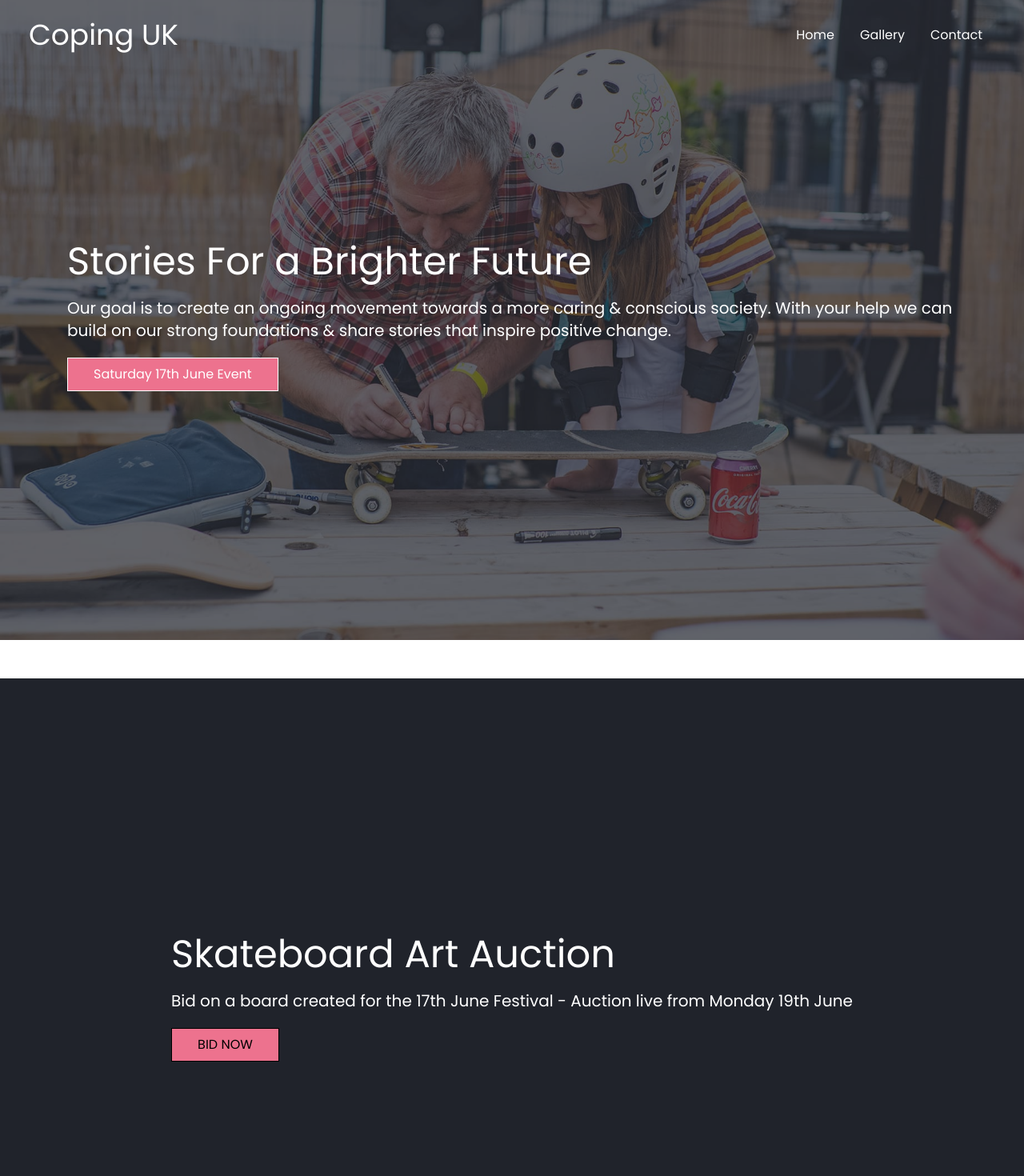
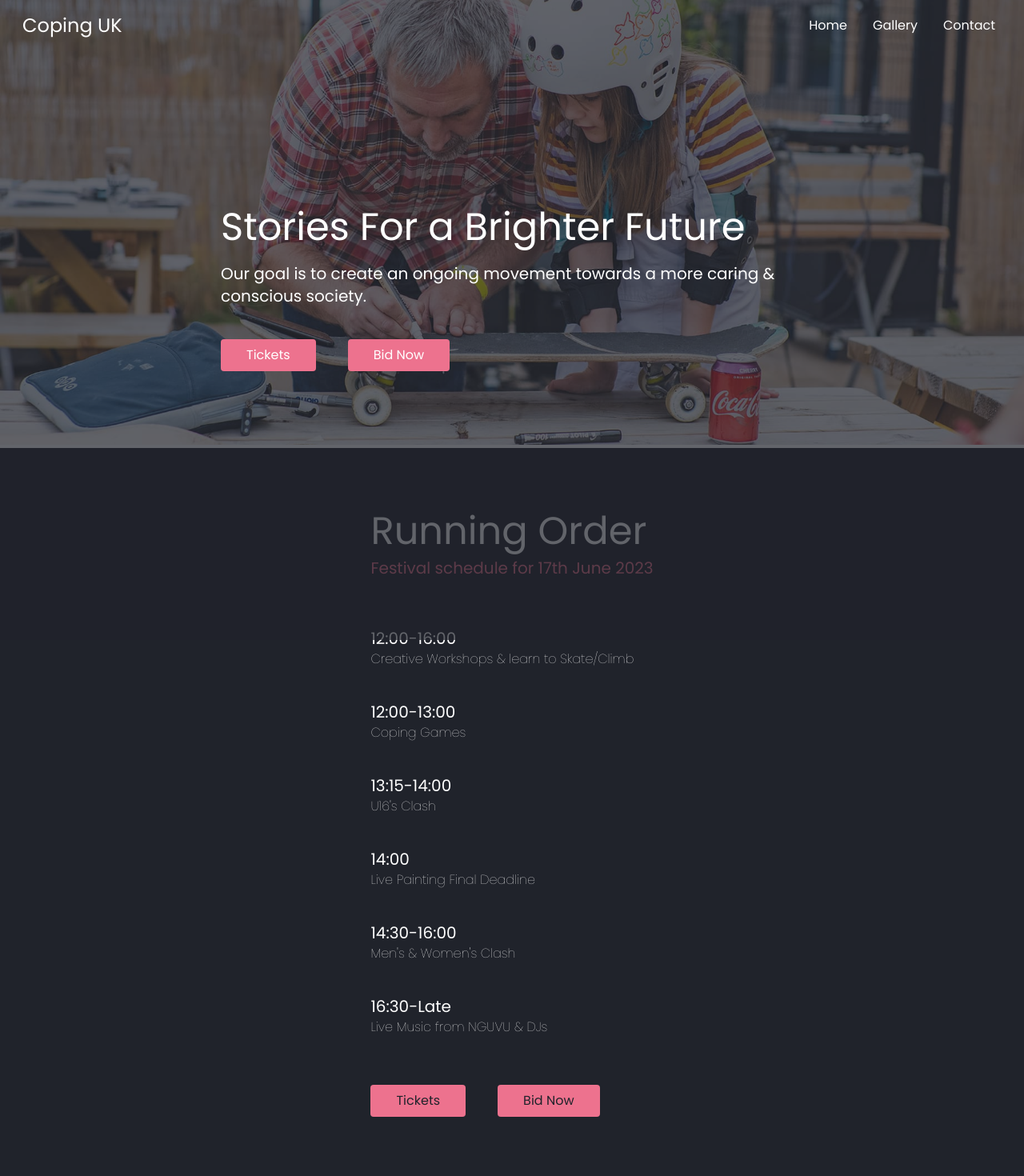
Before and after one commit to WilHesk/coping2023, a Next.js app: page / in a window 1280 px wide. Shown: the top 1470 px of the page at 80% size. Built offline with nearby package versions, Linux system fonts and the light colour scheme.

Commit message:
15th June updates

```diff
--- a/components/Content.jsx
+++ b/components/Content.jsx
@@ -1,23 +1,43 @@
 import React from 'react';
 import Link from 'next/link';
 
-const Content = ({heading, subhead, para1, para2, button }) => {
+const Content = ({heading, subhead, time1, event1, time2, event2, time3, event3, time4, event4, time5, event5, time6, event6,  button, button2 }) => {
   return (
-    <div className='flex items-center justify-center h-screen mb-12 bg-fixed bg-center bg-dkgrey'>
+    <div className='flex items-center justify-center h-auto pt-20 pb-20 mb-12 bg-fixed bg-center bg-dkgrey'>
 
-            <div>
+            <div className='text-white '>
               <h2 className='text-5xl font-normal text-white '>{heading}</h2>
-              <p className='py-5 text-xl text-white'>{subhead}</p>
+              <p className='py-2 text-xl text-pink'>{subhead}</p>
+              <div className='mt-[2rem]'>
+              <p className='py-5 pb-0 text-xl '>{time1}</p>
+              <p className='py-5 pt-0 font-thin '>{event1}</p>
+              <p className='py-5 pb-0 text-xl '>{time2}</p>
+              <p className='py-5 pt-0 font-thin '>{event2}</p>
+              <p className='py-5 pb-0 text-xl '>{time3}</p>
+              <p className='py-5 pt-0 font-thin '>{event3}</p>
+              <p className='py-5 pb-0 text-xl '>{time4}</p>
+              <p className='py-5 pt-0 font-thin '>{event4}</p>
+              <p className='py-5 pb-0 text-xl '>{time5}</p>
+              <p className='py-5 pt-0 font-thin '>{event5}</p>
+              <p className='py-5 pb-0 text-xl '>{time6}</p>
+              <p className='py-5 pt-0 font-thin '>{event6}</p>
+            </div>
+
+            <div className='pt-10'>
+              <Link href='https://www.graystoneactionsports.co.uk/graystonenewsblog/coping-2023'>
+              <a target="_blank">
+              <button className='px-8 py-2 rounded mr-10 bg-pink text-dkgrey'>{button}</button>
+              </a>
+              </Link>
               <Link href='https://www.jumblebee.co.uk/copingfestival2023auction'>
               <a target="_blank">
-              <button className='px-8 py-2 border bg-pink'>{button}</button>
+              <button className='px-8 py-2 rounded bg-pink text-dkgrey'>{button2}</button>
               </a>
               </Link>
             </div>
-            <div className='mt-[2rem]'>
-              <h2 className='text-5xl font-normal '>{para1}</h2>
-              <p className='py-5 text-xl '>{para2}</p>
+
             </div>
+
 
         </div>
 
--- a/components/Hero.jsx
+++ b/components/Hero.jsx
@@ -1,18 +1,25 @@
 import React from 'react';
 import Link from 'next/link';
 
-const Hero = ({heading, message, button, heading2, message2 }) => {
+const Hero = ({heading, message, button, button2, heading2, message2 }) => {
   return (
-    <div className='flex items-center justify-center h-screen mb-12 bg-fixed bg-center bg-cover custom-img'>
+    <div className='flex items-center justify-center h-auto mb-1 bg-fixed bg-center bg-cover custom-img'>
         {/* Overlay */}
         <div className='absolute top-0 left-0 right-0 bottom-0 bg-dkgrey/70 z-[2]' />
-        <div className='p-5 text-white z-[2] mt-[4rem] mr-[5%] ml-[5%]'>
+        <div className='p-5 text-white z-[2] mt-[15rem] mr-[20%] ml-[20%]'>
             <div>
               <h2 className='text-5xl font-normal '>{heading}</h2>
               <p className='py-5 text-xl '>{message}</p>
+            </div>
+            <div>
               <Link href='https://www.graystoneactionsports.co.uk/graystonenewsblog/coping-2023'>
               <a target="_blank">
-              <button className='px-8 py-2 border bg-pink'>{button}</button>
+              <button className='mt-5 rounded px-8 py-2 mr-10  bg-pink'>{button}</button>
+              </a>
+              </Link>
+              <Link href='https://www.jumblebee.co.uk/copingfestival2023auction'>
+              <a target="_blank">
+              <button className='mt-5 rounded px-8 py-2 bg-pink'>{button2}</button>
               </a>
               </Link>
             </div>
--- a/components/Navbar.jsx
+++ b/components/Navbar.jsx
@@ -29,9 +29,9 @@ const Navbar = () => {
         style={{ backgroundColor: `${color}` }}
         className='fixed left-0 top-0 w-full z-10 ease-in duration-300'
     >
-        <div className='max-w-[1240px] m-auto flex justify-between items-center p-4 text-white'>
+        <div className='max-w-[1240px] m-auto flex justify-between pl-2 pt-1 items-center text-white'>
             <Link href='/'>
-                <h1 style={{color: `${textColor}`}} className='font-normal text-4xl'>
+                <h1 style={{color: `${textColor}`}} className='font-normal text-2xl'>
                 Coping UK
                 </h1>
             </Link>
--- a/components/Slider.jsx
+++ b/components/Slider.jsx
@@ -46,7 +46,7 @@ if (!Array.isArray(slides) || slides.length <= 0) {
                                     src={slide.image}
                                     alt='/'
                                     width='1440'
-                                    height='800'
+                                    height='1000'
                                     objectFit='cover'
                                 />
                             )}
--- a/pages/contact.js
+++ b/pages/contact.js
@@ -1,5 +1,6 @@
 import Head from 'next/head';
-import Hero from '../components/Hero';
+import Content from '../components/Content';
+
 
 export default function Contact() {
   return (
@@ -11,7 +12,9 @@ export default function Contact() {
       </Head>
 
       <div>
-      <Hero heading='Connect With Our Community' message='Website Under Construction!' button='Saturday 17th June Event' message2='@COPINGUK'/>
+      <Content heading='Join Our Community' subhead='Help us on our mission to improve Mental Health' time1='@CopingUK' event1="Follow us on instagram and DM if you'd like to collaborate" button='Tickets' button2='Bid Now'/>
+
+
       </div>
 
     </div>
--- a/pages/index.js
+++ b/pages/index.js
@@ -13,8 +13,8 @@ export default function Home() {
         <meta name="description" content="Generated by create next app" />
         <link rel="icon" href="/favicon.ico" />
       </Head>
-      <Hero heading='Stories For a Brighter Future' message='Our goal is to create an ongoing movement towards a more caring & conscious society. With your help we can build on our strong foundations & share stories that inspire positive change.' button='Saturday 17th June Event'/>
-      <Content heading='Skateboard Art Auction' subhead='Bid on a board created for the 17th June Festival - Auction live from Monday 19th June' button='BID NOW'/>
+      <Hero heading='Stories For a Brighter Future' message='Our goal is to create an ongoing movement towards a more caring & conscious society.' button='Tickets' button2='Bid Now'/>
+      <Content heading='Running Order' subhead='Festival schedule for 17th June 2023' time1='12:00-16:00' event1='Creative Workshops & learn to Skate/Climb' time2='12:00-13:00' event2='Coping Games' time3='13:15-14:00' event3="U16's Clash" time4='14:00' event4="Live Painting Final Deadline" time5='14:30-16:00' event5="Men's & Women's Clash" time6='16:30-Late' event6="Live Music from NGUVU & DJs" button='Tickets' button2='Bid Now'/>
       <Slider slides={SliderData} />
     </div>
   );
```
